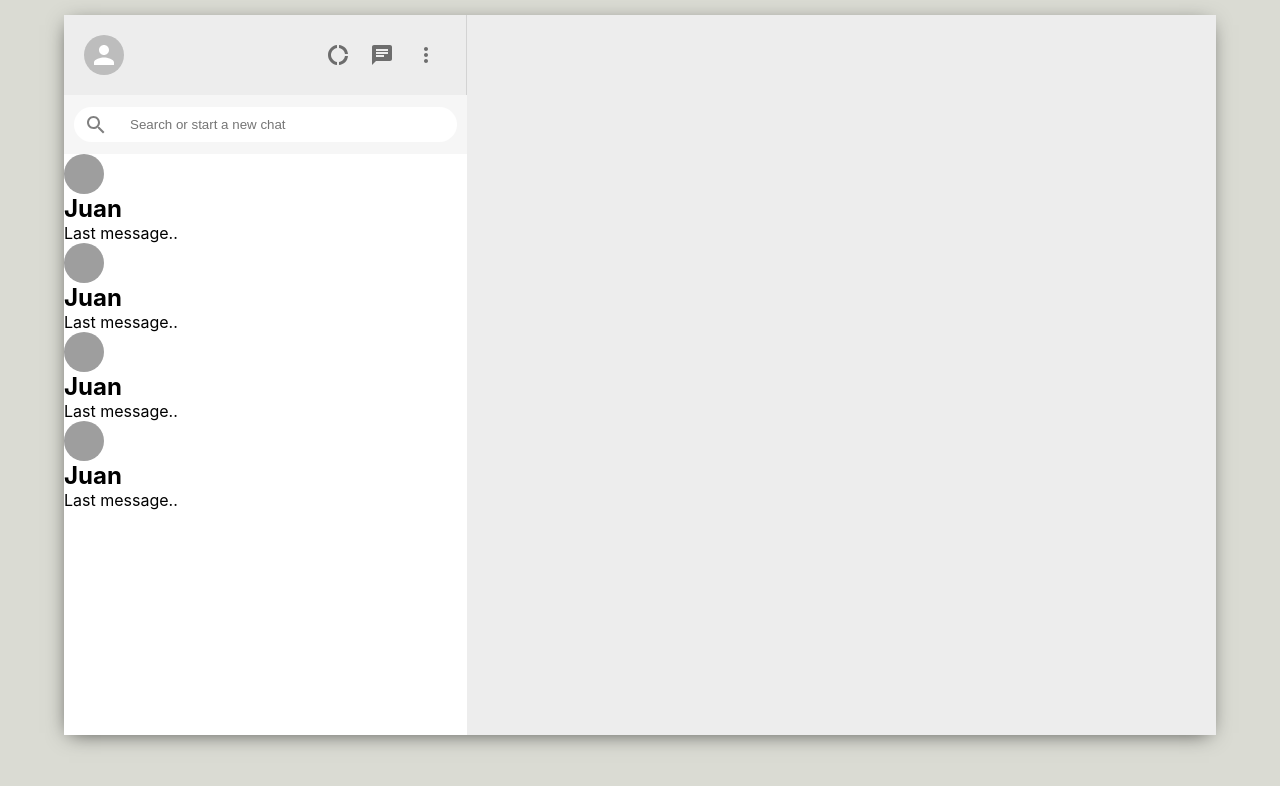
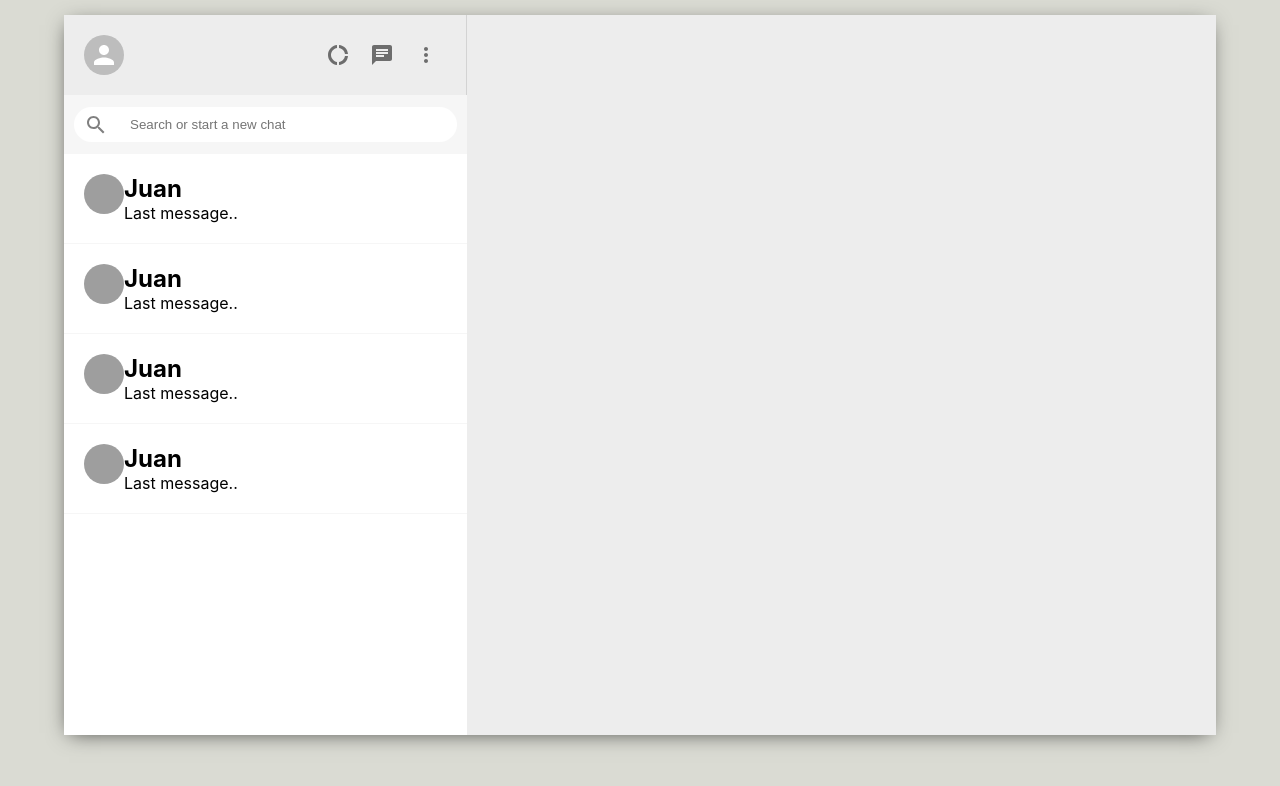
Before and after one commit to cama0047/WhatsappClone, a React (Create React App) app: page / in a window 1280 px wide. Shown: the top 786 px of the page. Built offline with nearby package versions, Linux system fonts and the light colour scheme; grey boxes are pictures that could not be loaded.

Commit message:
adding shadow to the sidebarchats

```diff
--- a/src/components/Sidebar.css
+++ b/src/components/Sidebar.css
@@ -22,17 +22,17 @@
     height: 35px;
     border-radius: 20px;
 }
+.sidebar__searchContainer > .MuiSvgIcon-root{
+    color: gray;
+    padding: 10px;
+}
 
 .sidebar__searchContainer > input{
-
     border: none;
     margin-left: 10px;
 }
 
-.sidebar__searchContainer > .MuiSvgIcon-root{
-    color: gray;
-    padding: 10px !important;
-}
+
 
 /* Sidebar Header */
 .sidebar__header{
--- /dev/null
+++ b/src/components/SidebarChat.css
@@ -0,0 +1,21 @@
+.sidebarChat{
+
+        display: flex;
+        padding: 20px;
+        cursor: pointer;
+        border-bottom: 1px solid #f6f6f6;
+
+}
+
+.sidebarChat:hover{
+    background-color: #ebebeb;
+
+}
+
+.sidebarChat__info > h2{
+    font-size: 18px;
+    margin-bottom: 6px;
+}
+.sidebarChat__info {
+    margin-left: 15px;
+}
--- a/src/components/SidebarChat.js
+++ b/src/components/SidebarChat.js
@@ -1,14 +1,14 @@
 import { Avatar } from '@mui/material';
 import React,{useState,useEffect} from 'react'
-import "./Sidebar.css";
+import "./SidebarChat.css";
 
 const SidebarChat = ()=> {
-
+    // Seed will have a random number
     const [seed, setSeed] = useState('')
 
 
     useEffect(() => {
-
+        //Set the seed to a random number and without decimals
        setSeed(Math.floor(Math.random()*1000));
     }, [])
 
```
Also changed, not shown: src/components/Sidebar.js (+5 -4 lines).
